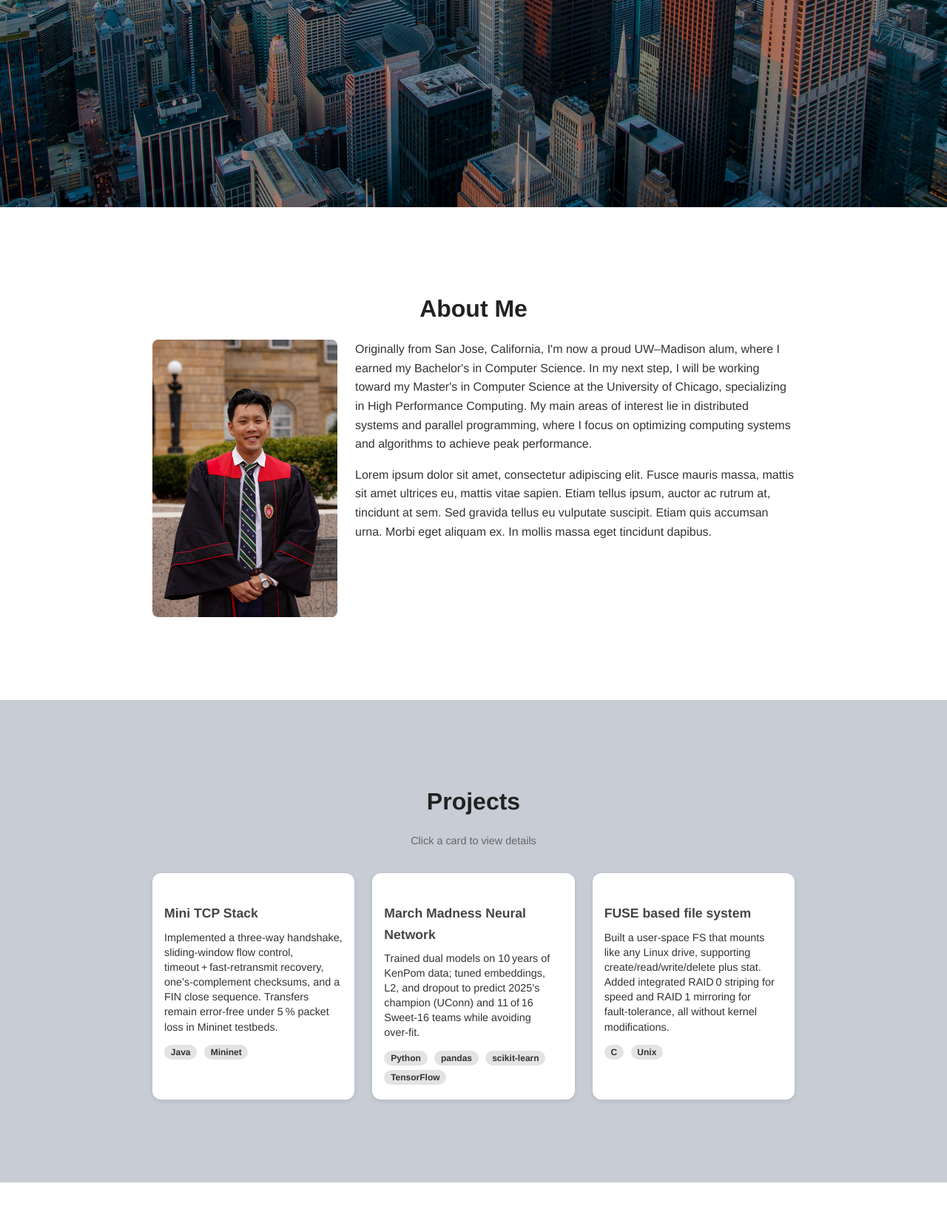
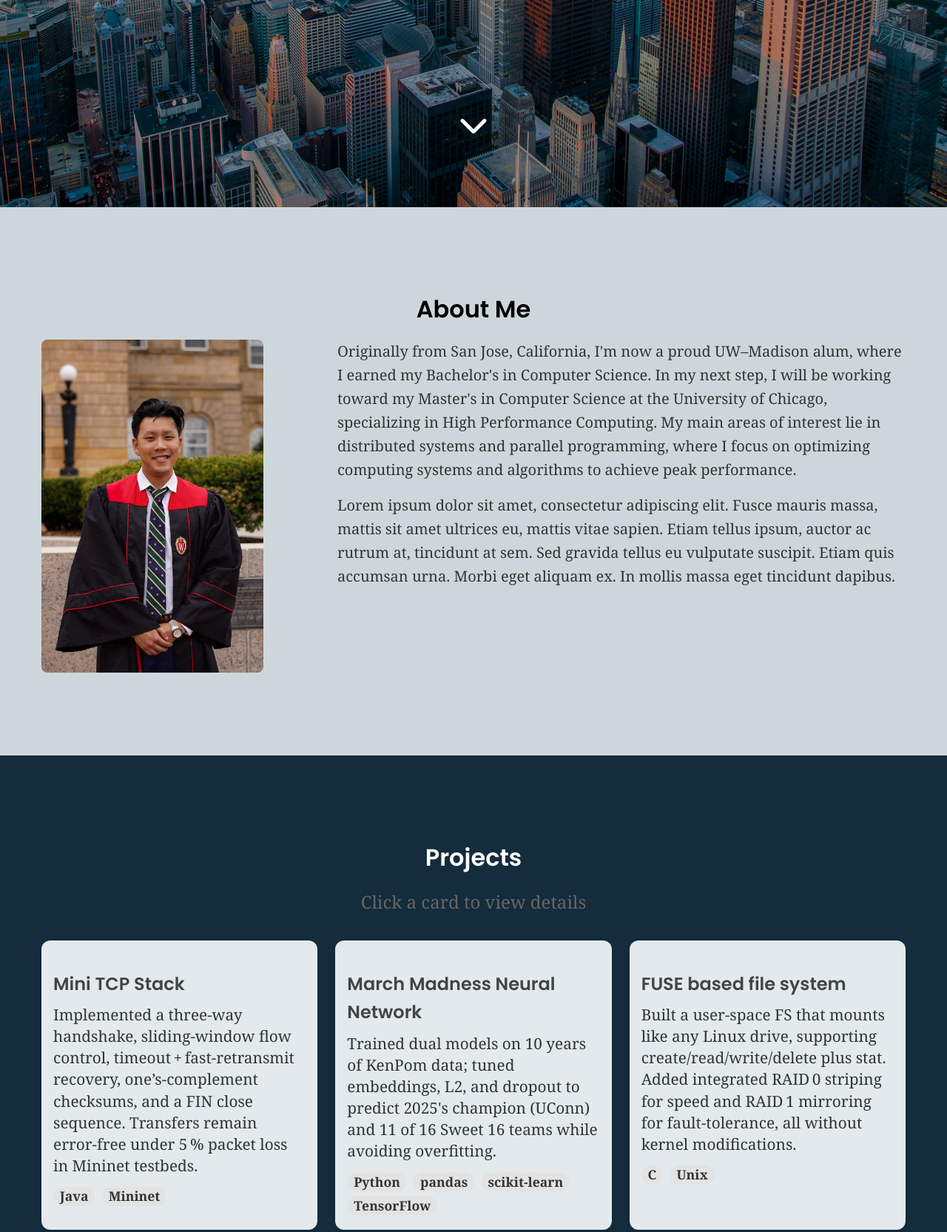
Before and after one commit to brianshen03/personal-web, a plain HTML site: page index.html in a window 1280 px wide. Shown: the part 520-2185 px from the top of the page at 74% size. Drawn offline with nearby package versions, Linux system fonts and the light colour scheme.

Commit message:
Changed color scheme to website, merged some sections inside skills, QOL changes for project cards

```diff
--- a/index.html
+++ b/index.html
@@ -7,6 +7,7 @@
   <link rel="stylesheet" href="style.css" />
   <link rel="stylesheet" href="https://cdnjs.cloudflare.com/ajax/libs/font-awesome/6.5.0/css/all.min.css">
   <link rel="stylesheet"href="https://cdn.jsdelivr.net/gh/devicons/devicon@2.15.1/devicon.min.css">
+  <link href="https://fonts.googleapis.com/css2?family=Poppins:wght@600&display=swap" rel="stylesheet">
 
 </head>
 <body>
@@ -24,7 +25,10 @@
     <img src="files/chicago.jpeg" alt="Hero Image" class="hero-image" />
 
     <header class="overlay-header">
+
+
       <h1>Brian Shen</h1>
+
       <div class="social-icons">
         <a href="https://github.com/brianshen03" target="_blank" aria-label="GitHub">
           <i class="fab fa-github"></i>
@@ -36,7 +40,12 @@
           <i class="fab fa-instagram"></i>
         </a>
       </div>
+
+
     </header>
+
+      <a href="#about" class="scroll-down" aria-label="Scroll to About section"> <i class="fa-solid fa-chevron-down"></i> </a>
+
   </section>
 
 
@@ -89,8 +98,8 @@
               target="_blank" rel="noopener noreferrer">
               <div class="card-content">
                 <h3>March Madness Neural Network</h3>
-                <p>Trained dual models on 10 years of KenPom data; tuned embeddings, L2, and dropout to predict 2025’s champion (UConn)
-                  and 11 of 16 Sweet‑16 teams while avoiding over‑fit.</p>
+                <p>Trained dual models on 10 years of KenPom data; tuned embeddings, L2, and dropout to predict 2025's champion (UConn)
+                  and 11 of 16 Sweet 16 teams while avoiding overfitting.</p>
                   <ul class="tech-tags">
                     <li>Python</li>
                     <li>pandas</li>
@@ -115,6 +124,19 @@
               </div>
             </a>
 
+            <a class="project-card"
+              href="https://github.com/brianshen03/personal-web"
+              target="_blank" rel="noopener noreferrer">
+              <div class="card-content">
+                <h3>Personal Website</h3>
+                <p>Built a personal website as a portfolio to showcase my projects and acheivements.</p>
+                  <ul class="tech-tags">
+                    <li>CSS</li>
+                    <li>HTML</li>
+                  </ul>
+              </div>
+            </a>
+
           </div><!-- /.project-grid -->
         </div><!-- /.section-inner -->
       </section>
@@ -131,26 +153,28 @@
                 <div class="tool-card"><i class="devicon-c-plain colored"></i> <span>C</span> </div>
                 <div class="tool-card"> <i class="devicon-python-plain colored"></i> <span>Python</span> </div>
                 <div class="tool-card"> <i class="devicon-java-plain colored"></i> <span>Java</span> </div>
+                <div class="tool-card"> <i class="devicon-rstudio-plain colored"></i> <span>R</span> </div>
                 <div class="tool-card"> <i class="devicon-javascript-plain colored"></i> <span>javascript</span>  </div>
                 <div class="tool-card"> <i class="devicon-html5-plain colored"></i> <span>HTML</span></div>
                 <div class="tool-card"> <i class="devicon-css3-plain colored"></i> <span>CSS</span> </div>
-                    <div class="tool-card"> <i class="devicon-csharp-plain colored"></i> <span>csharp</span> </div>
 
             </div>
 
-            <h3> Frameworks and Libraries</h3>
+          <h3>Frameworks · Libraries · Tools</h3>
                 <div class="tool-grid">
                   <div class="tool-card"> <i class="devicon-react-original colored"></i> <span>React</span> </div>
                   <div class="tool-card"> <i class="devicon-tensorflow-original colored"></i> <span>TensorFlow</span> </div>
                   <div class="tool-card"> <i class="devicon-pandas-original colored"></i> <span>Pandas</span> </div>
-                </div>
-
-            <h3>Platforms &amp; Tools</h3>
-                <div class="tool-grid">
                   <div class="tool-card"> <i class="devicon-git-plain colored"></i> <span>Git</span> </div>
                   <div class="tool-card"> <i class="devicon-linux-plain colored"></i> <span>Linux</span> </div>
                   <div class="tool-card"> <i class="devicon-firebase-plain colored"></i> <span>Firebase</span> </div>
+                  <div class="tool-card"> <i class="devicon-pytorch-plain colored"></i> <span>pytorch</span> </div>
+                  <div class="tool-card"> <i class="devicon-apache-plain colored"></i> <span>Apache Spark</span> </div>
+                  <div class="tool-card"> <i class="devicon-jira-plain colored"></i> <span>jira</span> </div>
+                  <div class="tool-card"> <i class="devicon-azure-plain colored"></i> <span>Azure Monitor</span> </div>
+
                 </div>
+
 
           </div><!-- /.section-inner -->
       </section>
--- a/style.css
+++ b/style.css
@@ -5,11 +5,26 @@
   padding: 0;
 }
 
+/* --------------  Core colour tokens -------------- */
+:root{
+  --c-navy:   #142C3B;
+  --c-teal:   #1F7DA5;
+  --c-blush:  #F2E8E9;
+  --c-slate:  #C8CCD1;
+  --c-lavend: #DCDBDF;
+  --c-white:  #FFFFFF;
+
+  --c-test_light:   #cdd7db;
+  --c-offwhite:   #e3e9ec;
+  --c-test_dark:   #0c0f11;
+
+}
+
 html {
   scroll-behavior: smooth;
 }
 body {
-  font-family: 'Helvetica Neue', sans-serif;
+  font-family: Georgia, serif;
   line-height: 1.6;
   background-color: #f9f9f9;
   color: #333;
@@ -64,6 +79,7 @@ body {
   width: 100%;
   overflow: hidden;
 }
+
 .hero-image {
   width: 100%;
   height: 100%;
@@ -107,34 +123,42 @@ main {
   margin: 0;         /* no horizontal centring */
   padding: 0;        /* we’ll add padding back inside .section-inner */
 }
-section {
-  margin-bottom: 3rem;
-}
 
 /* Typography */
 h2 {
   font-size: 2rem;
   margin-bottom: 1rem;
-  color: #222;
+  color: black;
+  font-family:'Poppins',sans-serif;
+
 }
 
 h3 {
   font-size: 1.5rem;
   margin-top: 1.5rem;
   color: #444;
+  font-family:'Poppins',sans-serif;
 }
 
 /* About Section */
-.about-container {
-  display: flex;
-  align-items: flex-start;
-  gap: 24px;
-  flex-wrap: wrap;
+#about .about-container{
+  display: grid;                       /* instead of flex */
+  grid-template-columns: 360px 1fr;    /* image | text */
+  gap: 2.5rem;
+  align-items: start;                  /* top-align for long bios */
+}
+
+@media (max-width: 800px){             /* graceful stack on tablets */
+  #about .about-container{
+    grid-template-columns: 1fr;        /* single column */
+  }
 }
 
 /* let paragraphs stack inside the text column */
 .about-text p {
   margin-bottom: 1rem;   /* nice spacing between paragraphs */
+    font-size: 20px;
+
 }
 
 .about-text {            /* keeps paragraphs from stretching edge-to-edge */
@@ -144,9 +168,11 @@ h3 {
 
 .about-container img {
   border-radius: 8px;
-  width: 250px;
+  width: 300px;
   height: auto;
 }
+
+
 .about-container p {
   flex: 1;
 }
@@ -156,7 +182,7 @@ h3 {
 /* centered helper line under "Projects" */
 .project-subtitle{
   text-align:center;
-  font-size:0.9rem;      /* smaller than H2 */
+  font-size:1.5rem;      /* smaller than H2 */
   color:#666;            /* soft gray—adjust to taste */
   margin: 0.2rem 0 1.4rem; /* small gap above, roomy gap below */
 }
@@ -164,13 +190,23 @@ h3 {
 /* ---------- Project cards grid ---------- */
 .project-grid{
   display:grid;
-  grid-template-columns:repeat(auto-fit,minmax(260px,1fr));
+  grid-template-columns: repeat(3, 1fr);
   gap:1.5rem;
   margin-top:2rem;
 }
 
+/* Tablets / small laptops → 2 columns  */
+@media (max-width: 1024px){
+  .project-grid{ grid-template-columns: repeat(2, 1fr); }
+}
+
+/* Phones → single column  */
+@media (max-width: 640px){
+  .project-grid{ grid-template-columns: 1fr; }
+}
+
 .project-card{
-  background:#fff;
+  background: var(--c-offwhite);
   border-radius:12px;
   box-shadow:0 2px 6px rgba(0,0,0,.1);
   overflow:hidden;
@@ -180,9 +216,21 @@ h3 {
 }
 
 .project-card:hover{
-  transform:translateY(-6px);
-  box-shadow:0 6px 16px rgba(0,0,0,.15);
+  transform: translateY(-8px) scale(1.03);   /* a touch bigger    */
+  background: var(--c-test_dark);                 /* deep navy         */
+  color:       var(--c-white);               /* flip foreground   */
 }
+
+/* make sure links & headings inside inherit the white text */
+.project-card:hover a,
+.project-card:hover h3,
+.project-card:hover p{ color: inherit; }
+
+/* optional: tone down the cover image so white text is legible */
+.project-card:hover img{
+  filter: brightness(0.85) saturate(0.8);
+}
+
 
 .project-card img{
   width:100%;
@@ -195,12 +243,12 @@ h3 {
 }
 
 .project-card h3{
-  font-size:1.1rem;
+  font-size:1.5rem;
   margin-bottom:.5rem;
 }
 
 .project-card p{
-  font-size:.9rem;
+  font-size:1.3rem;
   line-height:1.4;
 }
 
@@ -218,7 +266,7 @@ h3 {
   background:#e3e3e3;       /* neutral pill colour    */
   color:#333;
   padding:.25rem .55rem;
-  font-size:.75rem;
+  font-size:1.1rem;
   font-weight:600;
   border-radius:999px;      /* full pill shape        */
   line-height:1;
@@ -294,9 +342,9 @@ h3 {
 footer {
   text-align: center;
   padding: 2rem;
-  background-color: #eee;
+  background-color: var(--c-navy);
   color: #666;
-  font-size: 0.9rem;
+  font-size: 1.2rem;
 }
 
 /* ---------- Section striping ---------- */
@@ -306,14 +354,18 @@ main > section {
 }
 
 .section-inner {
-  max-width: 900px;
+  max-width: 1200px;
   margin: 0 auto;
   padding: 3rem 1rem;   /* puts the spacing back */
 }
 
 /* odd-numbered <section> elements inside <main> */
-main > section:nth-of-type(odd)  { background-color: #ffffff; } /* light */
-main > section:nth-of-type(even) { background-color: oklab(84.402% -0.00181 -0.01362); } /* slightly darker */
+main>section:nth-of-type(odd){background:var(--c-test_light);}
+main>section:nth-of-type(odd)  h2 { color: #000; }
+main>section:nth-of-type(even){background:var(--c-navy);}
+main > section:nth-of-type(even) h2 { color: var(--c-white); }
+
+a, .btn-primary{color:var(--c-teal);}
 /* remove the gap between colour bands */
 main > section { margin-bottom: 0; }
 section { margin-bottom: 0; }
@@ -324,3 +376,26 @@ section > h2,          /* titles placed directly in <section>        */
   margin-left: auto;   /* keep any max-width wrapper centred too */
   margin-right: auto;
 }
+
+/* --------------------------------------------------------------
+   Hero ▸ animated “scroll down” arrow
+   -------------------------------------------------------------- */
+.scroll-down{
+  position:absolute;
+  bottom:5rem;
+  left:50%;
+  transform:translateX(-50%);
+  font-size:2.5rem;           /* arrow size */
+  color:#fff;
+  text-decoration:none;
+  animation:bounce 2s infinite;
+  transition:none;
+}
+
+.scroll-down:hover{opacity:.8;}   /* tiny feedback on hover */
+
+@keyframes bounce{
+  0%,20%,50%,80%,100%{transform:translate(-50%,0);}
+  40%{transform:translate(-50%,6px);}
+  60%{transform:translate(-50%,3px);}
+}
```
